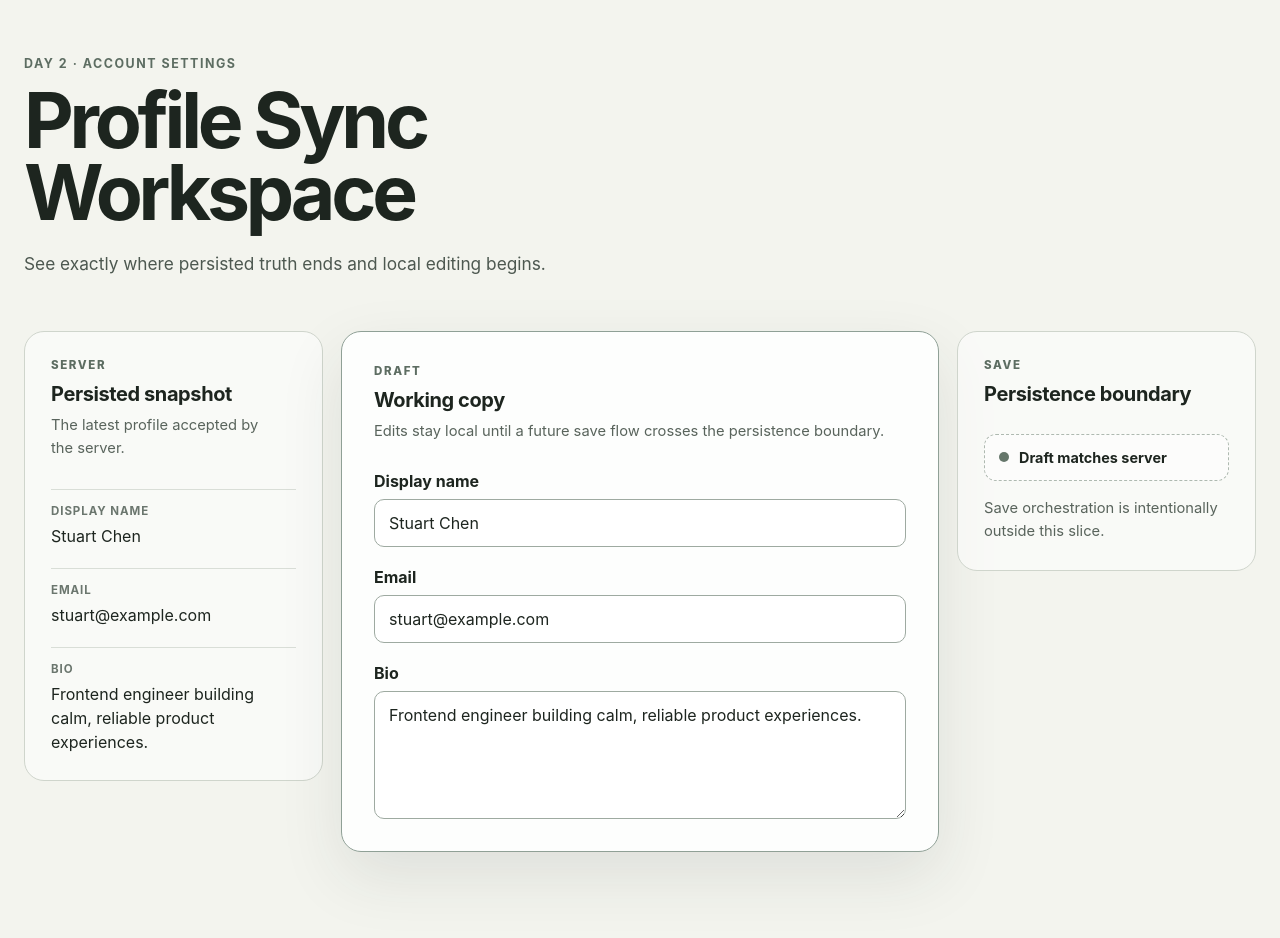
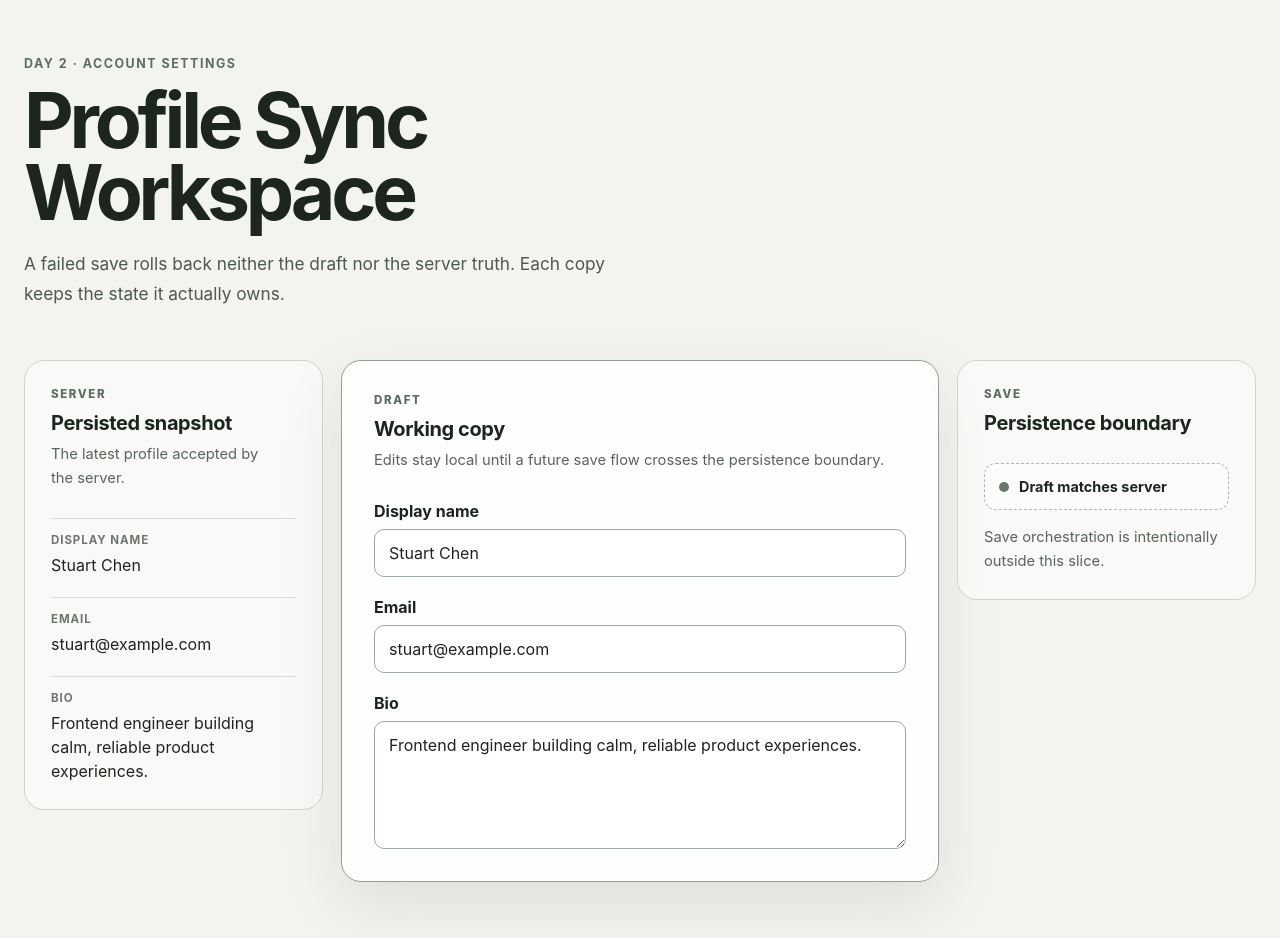
Before and after one commit to stuartchendev/7-day-frontend-production-sprint, a React (Vite) app: page /day-2 in a window 1280 px wide. Shown: the top 938 px of the page. Built offline with nearby package versions, Linux system fonts and the light colour scheme.

Commit message:
fix(day-2): restore failure invariant subtitle

```diff
--- a/src/days/day-2/DayTwoPage.tsx
+++ b/src/days/day-2/DayTwoPage.tsx
@@ -154,7 +154,8 @@ export function DayTwoPage() {
         <p className="sprint-index__eyebrow">Day 2 · Account settings</p>
         <h1>Profile Sync Workspace</h1>
         <p>
-          See exactly where persisted truth ends and local editing begins.
+          A failed save rolls back neither the draft nor the server truth. Each
+          copy keeps the state it actually owns.
         </p>
       </header>
 
```
